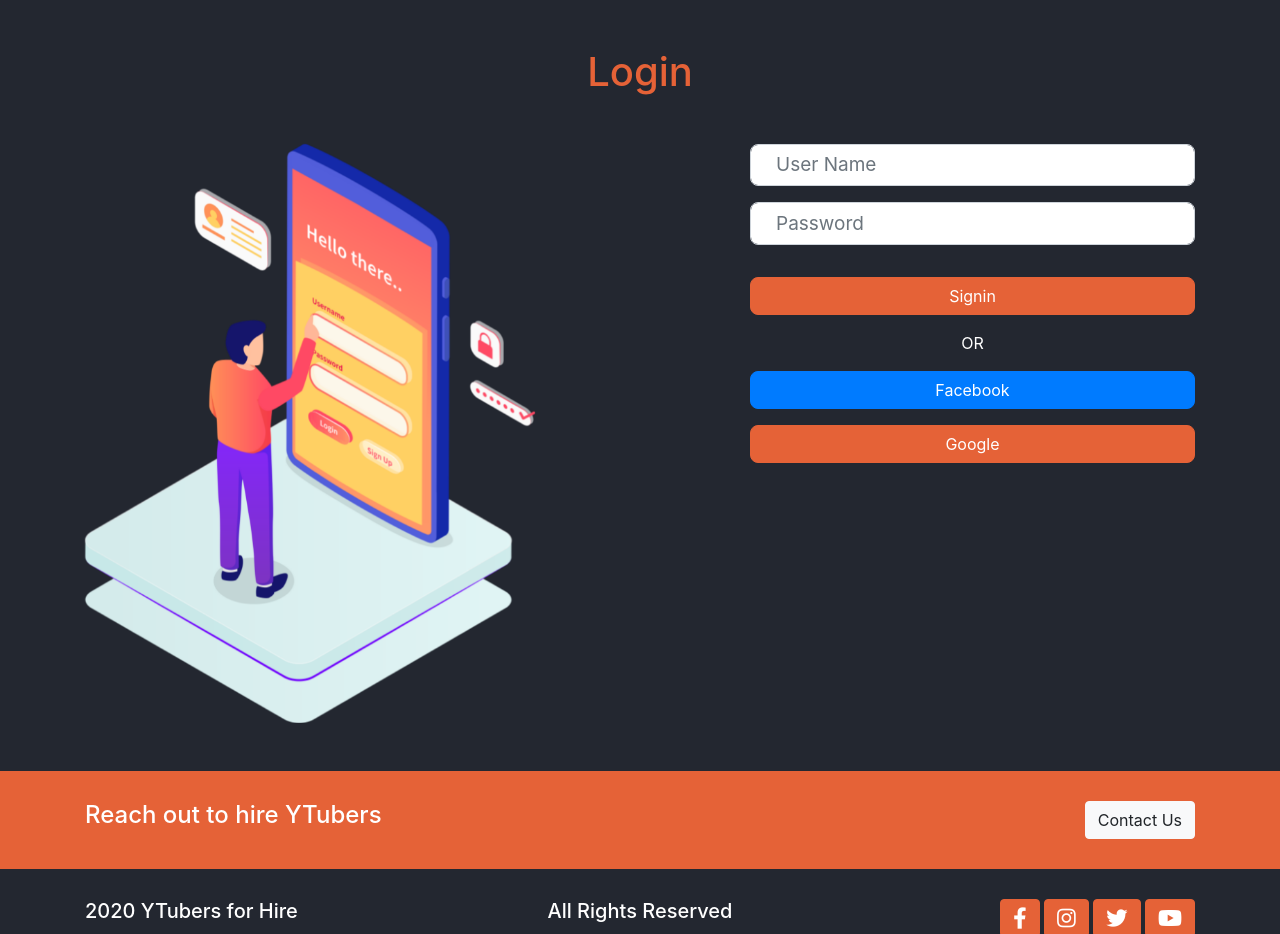
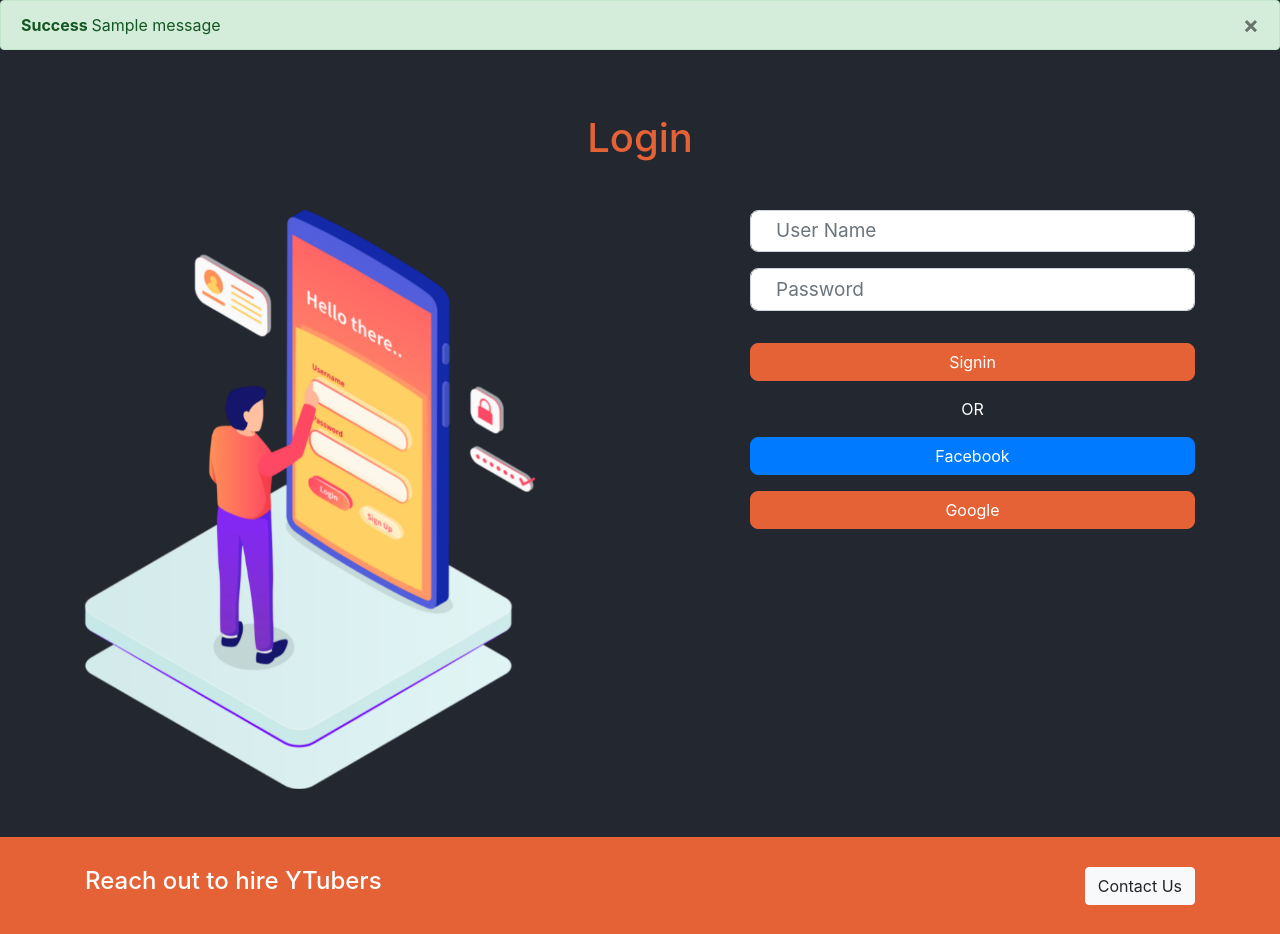
Before and after one commit to iamsourav37/youtubers-marketplace, a Django app: page /accounts/login in a window 1280 px wide. Shown: the part 109-1043 px from the top of the page. Run offline with Django 3.2, Linux system fonts and the light colour scheme; tables that the repository leaves empty hold one stand-in row (values such as "Sample post"); one stand-in notice (Sample message) is shown; some libraries are stand-ins or nearby versions.

Commit message:
login method is improved, message is added to template

```diff
--- a/tubers/accounts/views.py
+++ b/tubers/accounts/views.py
@@ -14,11 +14,14 @@
         email = request.POST['email'].strip()
         password1 = request.POST['password1']
         password2 = request.POST['password2']
+        print(f"firstname: {firstname}")
 
-        if not firstname and lastname and username and email and password1:
+        if not (firstname and lastname and username and email and password1):
             messages.error(request, "**All the fields are required.")
             return redirect("register")
-
+        if len(password1) < 4:
+            messages.error(request, "**Password must be 4 character long.")
+            return redirect("register")
         if password1 == password2:
             print("password is matched")
 
--- a/tubers/templates/accounts/dashboard.html
+++ b/tubers/templates/accounts/dashboard.html
@@ -2,6 +2,7 @@
  {% load static %}
 
  {% block content %}
+ {% include 'message.html' %}
   <main class="contact-us">
     <div class="banner">
       <img src="{% static './assets/images/bg-banner.png' %}" alt="" class="img-fluid w-100">
--- a/tubers/templates/accounts/login.html
+++ b/tubers/templates/accounts/login.html
@@ -1,7 +1,10 @@
  {% extends 'base.html' %}
  {% load static %}
+  {% load socialaccount %}
+ {% providers_media_js %}
 
  {% block content %}
+ {% include 'message.html' %}
  <main class="login container">
     <h1 class="text-center mt-5 mb-5 animate__animated animate__slideInDown">
       Login
@@ -25,7 +28,7 @@
           OR
         </div>
 
-        <button class="btn btn-primary form-btn w-100 mt-3">Facebook</button>
+         <a href="{% provider_login_url 'facebook' method='oauth2' %}" class="btn btn-primary form-btn w-100 mt-3">Facebook</a>
         <button class="btn btn-accent form-btn w-100 mt-3 mb-3">Google</button>
 
       </form>
--- a/tubers/templates/accounts/register.html
+++ b/tubers/templates/accounts/register.html
@@ -4,6 +4,7 @@
  {% providers_media_js %}
 
  {% block content %}
+ {% include 'message.html' %}
       <main class="register container">
     <h1 class="text-center mt-5 mb-5">
       Register
--- a/tubers/templates/base.html
+++ b/tubers/templates/base.html
@@ -88,7 +88,10 @@
   </nav>
   <!-- header end -->
 
-{% block content %}{% endblock content %}
+
+{% block content %}
+
+{% endblock content %}
 
 
   <!-- footer -->
--- /dev/null
+++ b/tubers/templates/message.html
@@ -0,0 +1,29 @@
+{% if messages %}
+
+    {% for message in messages %}
+    <div class="alert
+     {% if message.level == DEFAULT_MESSAGE_LEVELS.ERROR %}
+           alert-danger
+     {% else %}
+       alert-{{message.tags}}
+     {% endif %}
+
+     alert-dismissable role="alert">
+        <strong>
+            {% if message.level == DEFAULT_MESSAGE_LEVELS.ERROR %}
+            Error:
+            {% else %}
+            {{message.tags | title}}
+            {% endif %}
+        </strong>
+        {{ message }}
+
+
+            <button type="button" class="close" data-dismiss="alert" aria-label="Close">
+          <span aria-hidden="true">&times;</span>
+        </button>
+      </div>
+
+    {% endfor %}
+
+{% endif  %}
```
